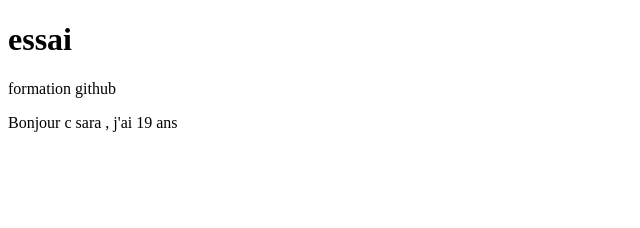
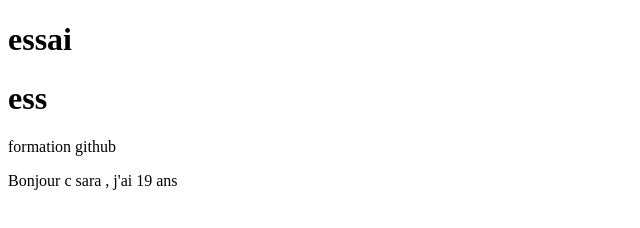
Before and after one commit to ANIK-Sara/Git_course, a plain HTML site: page index.html in a window 1280 px wide. Shown: the whole page, without its empty margins (0-640 px from the left). Drawn offline with Linux system fonts and the light colour scheme.

Commit message:
esssai de modif

```diff
--- a/index.html
+++ b/index.html
@@ -8,6 +8,7 @@
 <body>
     <div id ="top-banner">
         <h1>essai</h1>
+        <h1>ess</h1>
     formation github
     </div>
     <P> Bonjour c sara , j'ai 19 ans </P>
```
